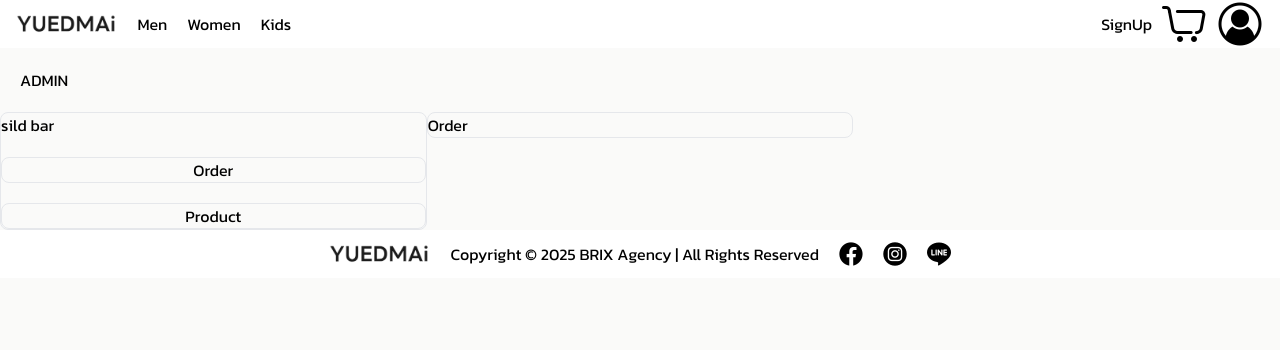
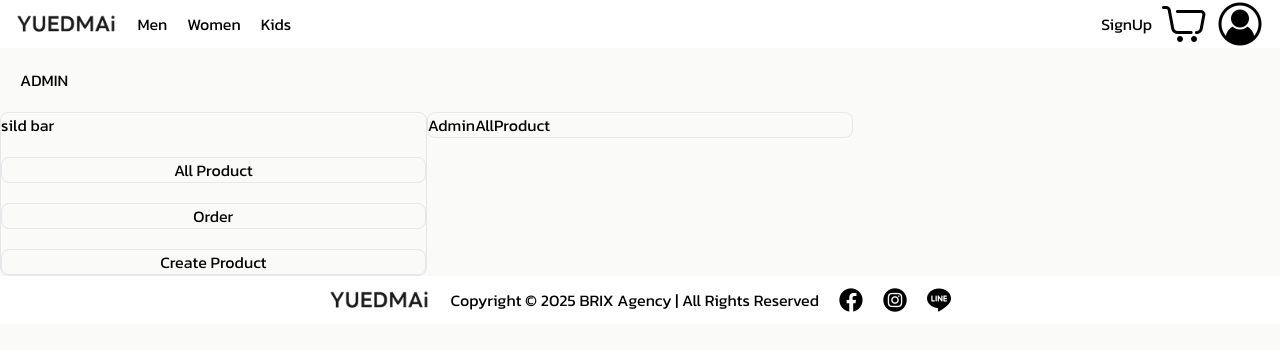
Before and after one commit to Chinnawat-TT/Person-project-frontend, a React (Vite) app: page /admin in a window 1280 px wide. Shown: the top 350 px of the page. Built offline with nearby package versions, Linux system fonts and the light colour scheme.

Commit message:
adminpage reddering done

```diff
--- a/src/components/Loading.jsx
+++ b/src/components/Loading.jsx
@@ -3,7 +3,7 @@ import { LoadingIcon } from "../icon/icon";
 export default function Loading() {
   return (
     <>
-      <div className=" fixed inset-0 opacity-30 z-40"></div>
+      <div className=" fixed inset-0 bg-black opacity-30 z-40"></div>
       <div className=" fixed inset-0 z-50 ">
         <div className=" flex items-center justify-center min-h-full ">
           <LoadingIcon className=" fill-blue-600 animate-spin h-10" />
--- a/src/features/profile/AddProduct.jsx
+++ b/src/features/profile/AddProduct.jsx
@@ -1,6 +1,8 @@
+import { useNavigate } from "react-router-dom";
 import axios from "../../config/axios";
 import { useState } from "react";
-
+import Loading from "../../components/Loading"
+useNavigate
 export default function AddProduct() {
   const [fileMainImage, setFileMainImage] = useState(null);
   const [fileSubImage, setFileSubImage] = useState([]);
@@ -11,7 +13,8 @@ export default function AddProduct() {
     description: "",
     type: "",
   });
-
+  const [loading,setLoading]= useState(false)
+  const navigate = useNavigate()
   const createProduct = async (data) => {
     await axios.post("/admin", data);
   };
@@ -35,12 +38,17 @@ export default function AddProduct() {
       formData.append("mainImage", fileMainImage);
       formData.append("message", JSON.stringify(input));
       await createProduct(formData);
+      setLoading(true);
     } catch (err) {
       console.log(err);
+    } finally {
+        setLoading(false)
+        navigate('/admin')
     }
   };
   return (
     <form onSubmit={handleSubmitForm}>
+        {loading && <Loading/>}
       <nav className=" p-4"> ADMIN - ADDPRODUCT </nav>
       <div className="  bg-red-100  flex flex-col gap-5 items-center justify-center">
         <span>Create product</span>
--- /dev/null
+++ b/src/features/profile/AdminAllProduct.jsx
@@ -0,0 +1,7 @@
+
+
+export default function AdminAllProduct() {
+  return (
+    <div>AdminAllProduct</div>
+  )
+}
--- a/src/features/profile/AdminPage.jsx
+++ b/src/features/profile/AdminPage.jsx
@@ -1,24 +1,29 @@
 import { useState } from "react";
 import Products from "./Products";
 import Order from "./Order";
+import AdminAllProduct from "./AdminAllProduct";
 
 
 export default function AdminPage() {
-    const [isShow, setIsShow] = useState(true)
+    const [isShow, setIsShow] = useState("allProduct")
   return (
     <div>
         <nav className=" p-5">ADMIN</nav>
       <div className=" flex ">
       <div className=" flex flex-col h-1/3 w-1/3 border rounded-lg gap-5">
       <span>sild bar</span>
-      <button className=" border rounded-lg hover:bg-slate-200 hover:ring-1 ring-black " onClick={()=> setIsShow(true)}>Order</button>
-      <button className=" border rounded-lg  hover:bg-slate-200" onClick={()=> setIsShow(false)}>Product</button>
+      <button className=" border rounded-lg  hover:bg-slate-200"onClick={()=> setIsShow("allProduct")} >All Product</button>
+      <button className=" border rounded-lg hover:bg-slate-200 hover:ring-1 ring-black " onClick={()=> setIsShow("order")}>Order</button>
+      <button className=" border rounded-lg  hover:bg-slate-200" onClick={()=> setIsShow("createProduct")}>Create Product</button>
       </div>
       <div className=" h-1/3 w-1/3 border rounded-lg">
         <div>
-          { isShow ? <Order />
-          : <Products />}
+          {isShow === "allProduct" ? <AdminAllProduct/>: ""}
+          { isShow === "order"  ? <Order/>: ""}
+          { isShow === "createProduct" ? <Products />: ""}
+
         </div>
+
       </div>
       </div>
     </div>
```
